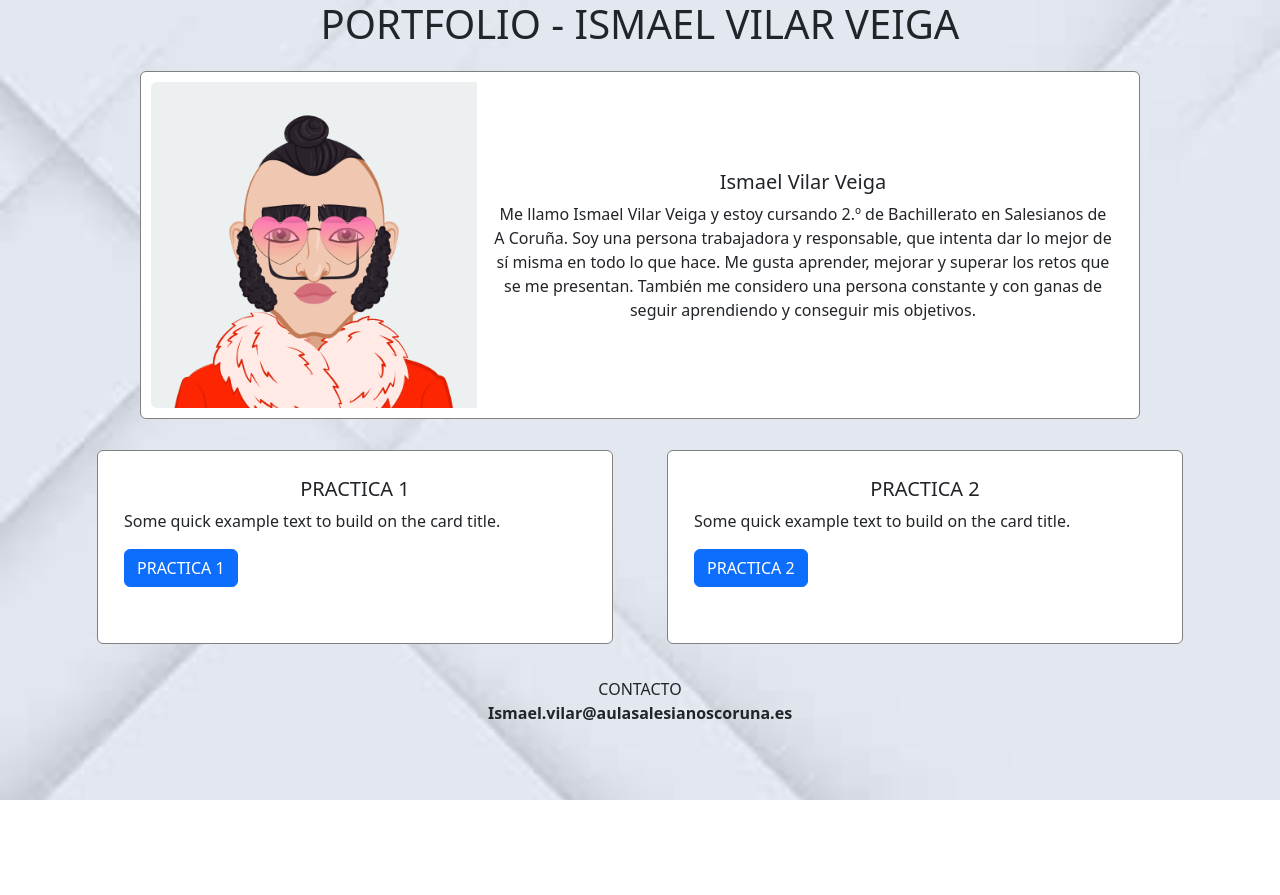
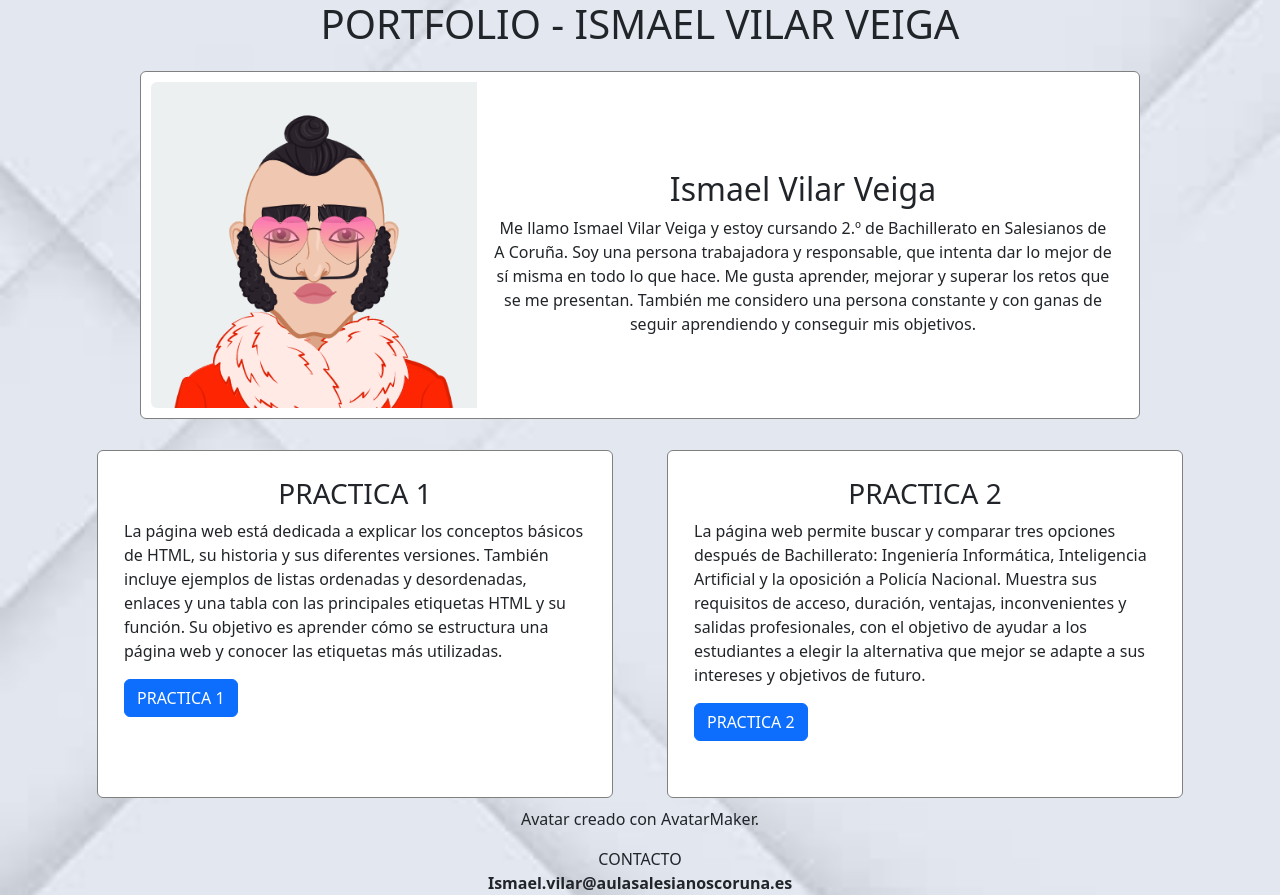
Before and after one commit to Ismaelnurmagomedov/SiguientePractica2, a plain HTML site: page index.html in a window 1280 px wide. Before the commit the page ends 800 px from the top, so only its background shows below. Drawn offline with nearby package versions, Linux system fonts and the light colour scheme.

Commit message:
ultimos cambios
hice una serie de cambios para corregir los  errores

```diff
--- a/index.html
+++ b/index.html
@@ -1,3 +1,4 @@
+
 <!doctype html>
 <html lang="es">
 <head>
@@ -7,24 +8,29 @@
     <link href="https://cdn.jsdelivr.net/npm/bootstrap@5.3.8/dist/css/bootstrap.min.css" rel="stylesheet" integrity="sha384-sRIl4kxILFvY47J16cr9ZwB07vP4J8+LH7qKQnuqkuIAvNWLzeN8tE5YBujZqJLB" crossorigin="anonymous">
     <link rel="stylesheet" href="./css/estilos.css">
 </head>
+
 <body class="back">
 
     <h1 class="title text-center">PORTFOLIO - ISMAEL VILAR VEIGA</h1>
+
     <div class="d-flex justify-content-center">
         <div class="card mb-3" style="max-width: 1000px;">
             <div class="row g-0">
+
                 <div class="col-md-4">
-          <img src="img1/AvatarMaker.png" class="img-fluid rounded-start">
+                    <img src="img1/AvatarMaker.png" class="img-fluid rounded-start" alt="Avatar personalizado de Ismael Vilar Veiga">
                 </div>
+
                 <div class="col-md-8">
                     <div class="card-body">
                         <br>
                         <br>
                         <br>
-            <h5 class="card-title text-center">Ismael Vilar Veiga</h5>
+                        <h2 class="card-title text-center">Ismael Vilar Veiga</h2>
                         <p class="card-text text-center">Me llamo Ismael Vilar Veiga y estoy cursando 2.º de Bachillerato en Salesianos de A Coruña. Soy una persona trabajadora y responsable, que intenta dar lo mejor de sí misma en todo lo que hace. Me gusta aprender, mejorar y superar los retos que se me presentan. También me considero una persona constante y con ganas de seguir aprendiendo y conseguir mis objetivos.</p>
                     </div>
                 </div>
+
             </div>
         </div>
     </div>
@@ -35,9 +41,9 @@
             <div class="col-md-6">
                 <div class="card">
                     <div class="card-body">
-              <h5 class="card-title text-center">PRACTICA 1</h5>
-              <p class="card-text">Some quick example text to build on the card title.</p>
-              <a href="file:///Z:/Ejercicio1/index.html" class="btn btn-primary">PRACTICA 1</a>
+                        <h3 class="card-title text-center">PRACTICA 1</h3>
+                        <p class="card-text">La página web está dedicada a explicar los conceptos básicos de HTML, su historia y sus diferentes versiones. También incluye ejemplos de listas ordenadas y desordenadas, enlaces y una tabla con las principales etiquetas HTML y su función. Su objetivo es aprender cómo se estructura una página web y conocer las etiquetas más utilizadas.</p>
+                        <a href="./Ejercicio1/index.html" class="btn btn-primary">PRACTICA 1</a>
                     </div>
                 </div>
             </div>
@@ -45,9 +51,9 @@
             <div class="col-md-6">
                 <div class="card">
                     <div class="card-body">
-              <h5 class="card-title text-center">PRACTICA 2</h5>
-              <p class="card-text">Some quick example text to build on the card title.</p>
-              <a href="file:///Z:/Salidasprofesionales/index.html" class="btn btn-primary">PRACTICA 2</a>
+                        <h3 class="card-title text-center">PRACTICA 2</h3>
+                        <p class="card-text">La página web permite buscar y comparar tres opciones después de Bachillerato: Ingeniería Informática, Inteligencia Artificial y la oposición a Policía Nacional. Muestra sus requisitos de acceso, duración, ventajas, inconvenientes y salidas profesionales, con el objetivo de ayudar a los estudiantes a elegir la alternativa que mejor se adapte a sus intereses y objetivos de futuro.</p>
+                        <a href="./Salidasprofesionales/index.html" class="btn btn-primary">PRACTICA 2</a>
                     </div>
                 </div>
             </div>
@@ -55,12 +61,18 @@
         </div>
     </div>
 
-    <br></br>
+    <br>
+
+    <p class="text-center">
+        Avatar creado con AvatarMaker.
+    </p>
 
     <footer class="text-center">
-      CONTACTO<br><strong>Ismael.vilar@aulasalesianoscoruna.es</strong>
+        CONTACTO<br>
+        <strong>Ismael.vilar@aulasalesianoscoruna.es</strong>
     </footer>
 
     <script src="https://cdn.jsdelivr.net/npm/bootstrap@5.3.8/dist/js/bootstrap.bundle.min.js" integrity="sha384-FKyoEForCGlyvwx9Hj09JcYn3nv7wiPVlz7YYwJrWVcXK/BmnVDxM+D2scQbITxI" crossorigin="anonymous"></script>
+
 </body>
 </html>
```
Also changed, not shown: 1 other file. Lines whose indentation alone changed are shown as unchanged.
